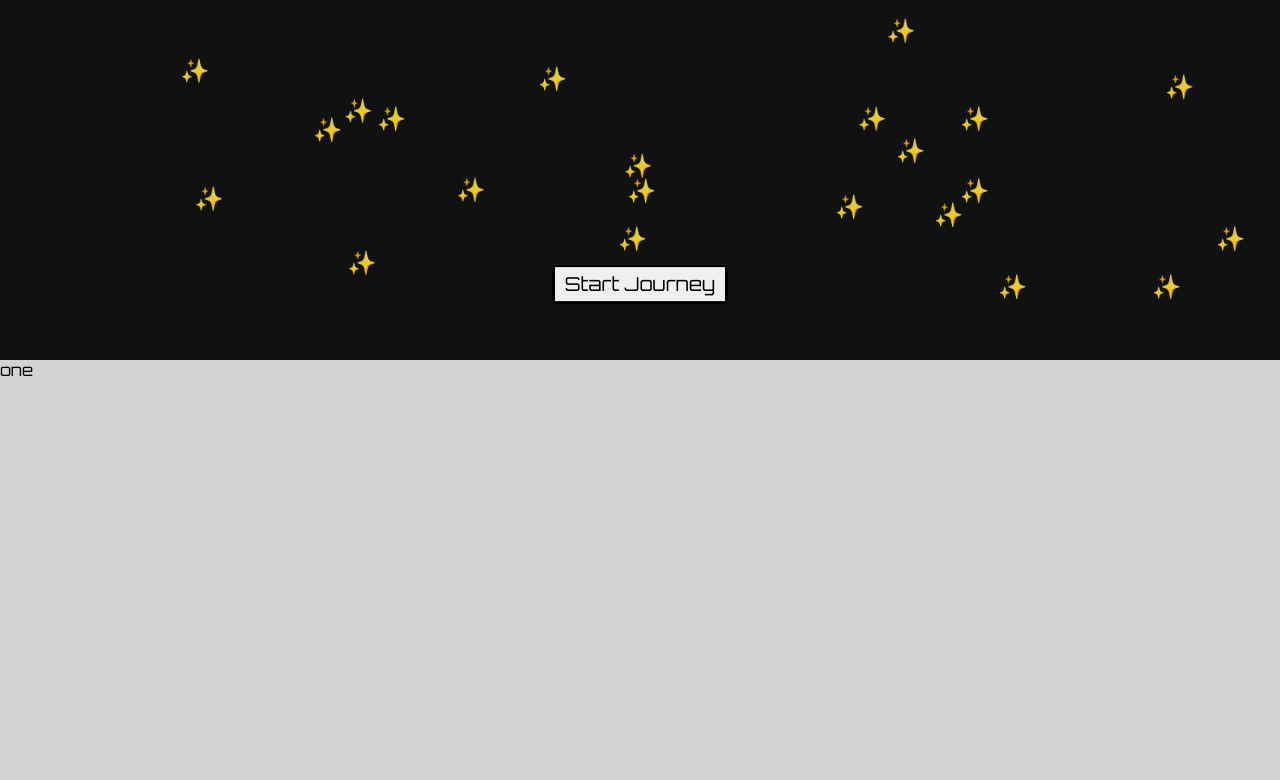
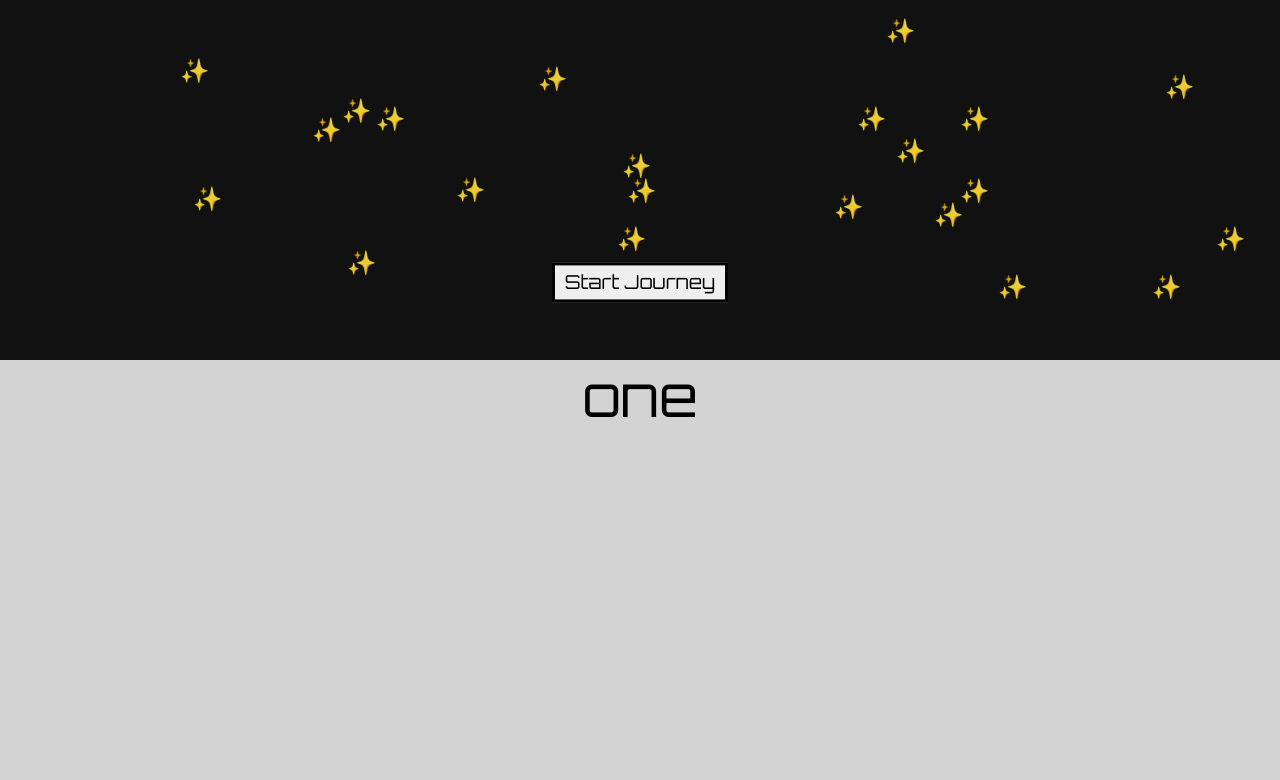
Before and after one commit to ImExtraPolite3/journey-through-the-solar-system, a website built with Vite: page index.html in a window 1280 px wide. Shown: the part 440-1220 px from the top of the page. Built offline with nearby package versions, Linux system fonts and the light colour scheme.

Commit message:
fix horizontal scroll and fix other issue

```diff
--- a/index.html
+++ b/index.html
@@ -10,16 +10,27 @@
     <div id="app">
       <header>
         <h1></h1>
-        <button>Start Journey</button>
+        <button class="start-journey">Start Journey</button>
+        <img src="/chevron-double-down.svg" alt="" />
       </header>
       <section id="section-one">
         <div id="outer">
           <div id="inner">
-            <div class="one">one</div>
-            <div class="two">two</div>
-            <div class="three">three</div>
-            <div class="four">four</div>
-            <div class="five">five</div>
+            <section class="one">
+              <p>one</p>
+            </section>
+            <section class="two">
+              <p>two</p>
+            </section>
+            <section class="three">
+              <p>three</p>
+            </section>
+            <section class="four">
+              <p>four</p>
+            </section>
+            <section class="five">
+              <p>five</p>
+            </section>
           </div>
         </div>
       </section>
--- a/main.js
+++ b/main.js
@@ -2,7 +2,7 @@ import './style.css';
 import {
   addStars,
   animateTitle,
-  horizonatalScroll,
+  horizontalScroll,
   moveStars,
   moveToNext,
 } from './startPage';
@@ -11,4 +11,4 @@ animateTitle();
 addStars();
 moveStars();
 moveToNext();
-horizonatalScroll();
+horizontalScroll();
--- a/startPage.js
+++ b/startPage.js
@@ -29,11 +29,14 @@ function addStars() {
 }
 
 function moveToNext() {
-  const moveDown = document.querySelector('header > button');
-  const app = document.getElementById('app');
+  const scrollDownButton = document.querySelector('header > button');
+  const scrollDownArrow = document.querySelector('header > img');
+  const html = document.querySelector('html');
 
-  moveDown.addEventListener('click', () => {
-    app.style.animation = 'slideDown 2s forwards';
+  scrollDownButton.addEventListener('click', () => {
+    scrollDownButton.style.display = 'none';
+    scrollDownArrow.style.display = 'block';
+    html.style.overflowY = 'scroll';
   });
 }
 
@@ -65,17 +68,24 @@ function animateTitle() {
   });
 }
 
-function horizonatalScroll() {
-  gsap.to('#inner', {
-    xPercent: -400, // Moves the container to the left (since we have 5 sections, move by 400%)
+function horizontalScroll() {
+  const outer = document.getElementById('outer');
+  const inner = document.getElementById('inner');
+  const innerSections = gsap.utils.toArray('#inner > section');
+
+  gsap.to(inner, {
+    x: () => -(inner.offsetWidth - outer.offsetWidth),
     ease: 'none',
     scrollTrigger: {
-      trigger: '#outer',
-      pin: true, // Pins the container so it stays fixed while scrolling
-      scrub: true, // Smooth scrubbing
-      end: '+=4000', // Adjust the end based on the content's width (adjust as necessary)
+      trigger: '#section-one',
+      start: 'top top',
+      end: () => `+=${inner.offsetWidth - outer.offsetWidth}`,
+      scrub: 1,
+      pin: true,
+      anticipatePin: 1,
+      invalidateOnRefresh: true,
     },
   });
 }
 
-export { animateTitle, addStars, moveStars, moveToNext, horizonatalScroll };
+export { animateTitle, addStars, moveStars, moveToNext, horizontalScroll };
--- a/style.css
+++ b/style.css
@@ -7,6 +7,10 @@
   margin: 0;
   padding: 0;
   font-family: 'Orbitron';
+}
+
+html {
+  overflow-y: hidden;
 }
 
 header {
@@ -27,13 +31,19 @@ header > h1 {
   z-index: 2;
 }
 
+header > img {
+  width: 60px;
+  border: none;
+}
+
 .star {
   position: absolute;
   pointer-events: none;
   z-index: 1;
 }
 
-header > button {
+header > button,
+header > img {
   font-size: 1.2rem;
   animation: bobbing 4000ms infinite both;
   cursor: pointer;
@@ -43,6 +53,12 @@ header > button {
   position: absolute;
   bottom: 50px;
   z-index: 2;
+}
+
+header > img {
+  display: none;
+  width: 60px;
+  border: none;
 }
 
 header > button:hover {
@@ -57,7 +73,7 @@ header > button:hover {
 
 #outer {
   overflow-x: hidden;
-  width: 100%;
+  position: relative;
 }
 
 #inner {
@@ -65,9 +81,15 @@ header > button:hover {
   display: flex;
 }
 
-#inner > div {
+#inner > section {
   width: 100vw;
   height: 100vh;
+  margin-top: auto;
+}
+
+#inner > section > p {
+  text-align: center;
+  font-size: 3.5rem;
 }
 
 @keyframes bobbing {
```
